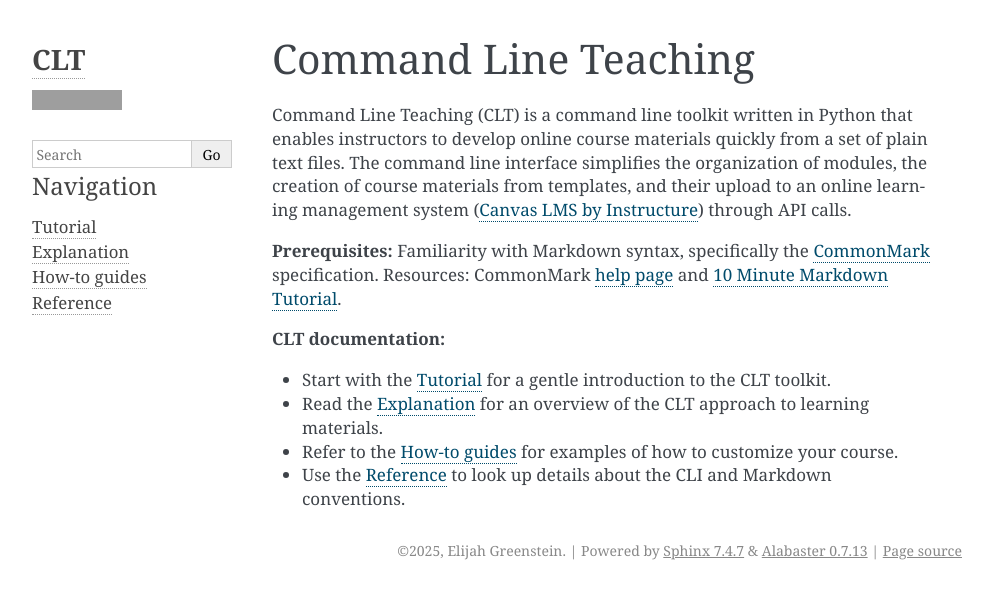
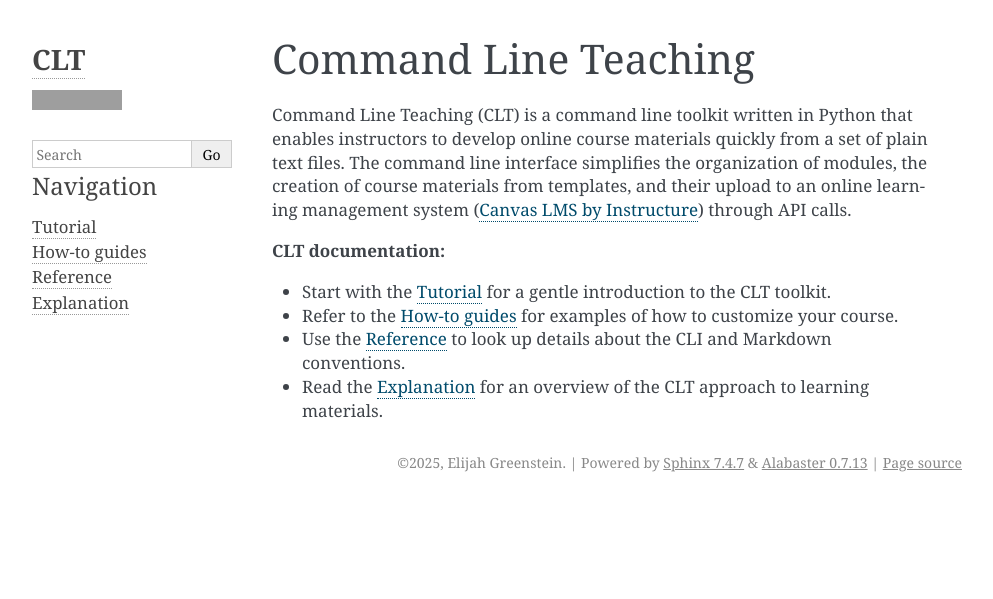
Before and after one commit to elijahgreenstein/command-line-teaching, a Sphinx documentation site: the page built from docs/source/index.rst, in a window 1280 px wide, cut to the strip 0-599 px from the top of the page. Shown: the whole strip, without its empty margins (148-1141 px from the left). Built offline with Sphinx 7.4.7, drawn with Linux system fonts in a browser that asks for light colours; grey boxes are pictures that could not be loaded.

Commit message:
Reorganize doc parts; remove prereqs from index

```diff
--- a/docs/source/index.rst
+++ b/docs/source/index.rst
@@ -12,17 +12,16 @@ Command Line Teaching (CLT) is a command line toolkit written in Python that ena
   :hidden:
 
   navigation/tutorial
-  navigation/explanation
   navigation/howto
   navigation/reference
+  navigation/explanation
 
-**Prerequisites:** Familiarity with Markdown syntax, specifically the `CommonMark <commonmark_>`_ specification. Resources: CommonMark `help page <https://commonmark.org/help/>`_ and `10 Minute Markdown Tutorial <https://commonmark.org/help/tutorial/>`_.
 
 **CLT documentation:**
 
 * Start with the :doc:`Tutorial <navigation/tutorial>` for a gentle introduction to the CLT toolkit.
-* Read the :doc:`Explanation <navigation/explanation>` for an overview of the CLT approach to learning materials.
 * Refer to the :doc:`How-to guides <navigation/howto>` for examples of how to customize your course.
 * Use the :doc:`Reference <navigation/reference>` to look up details about the CLI and Markdown conventions.
+* Read the :doc:`Explanation <navigation/explanation>` for an overview of the CLT approach to learning materials.
 
 .. include:: links.rst
```
